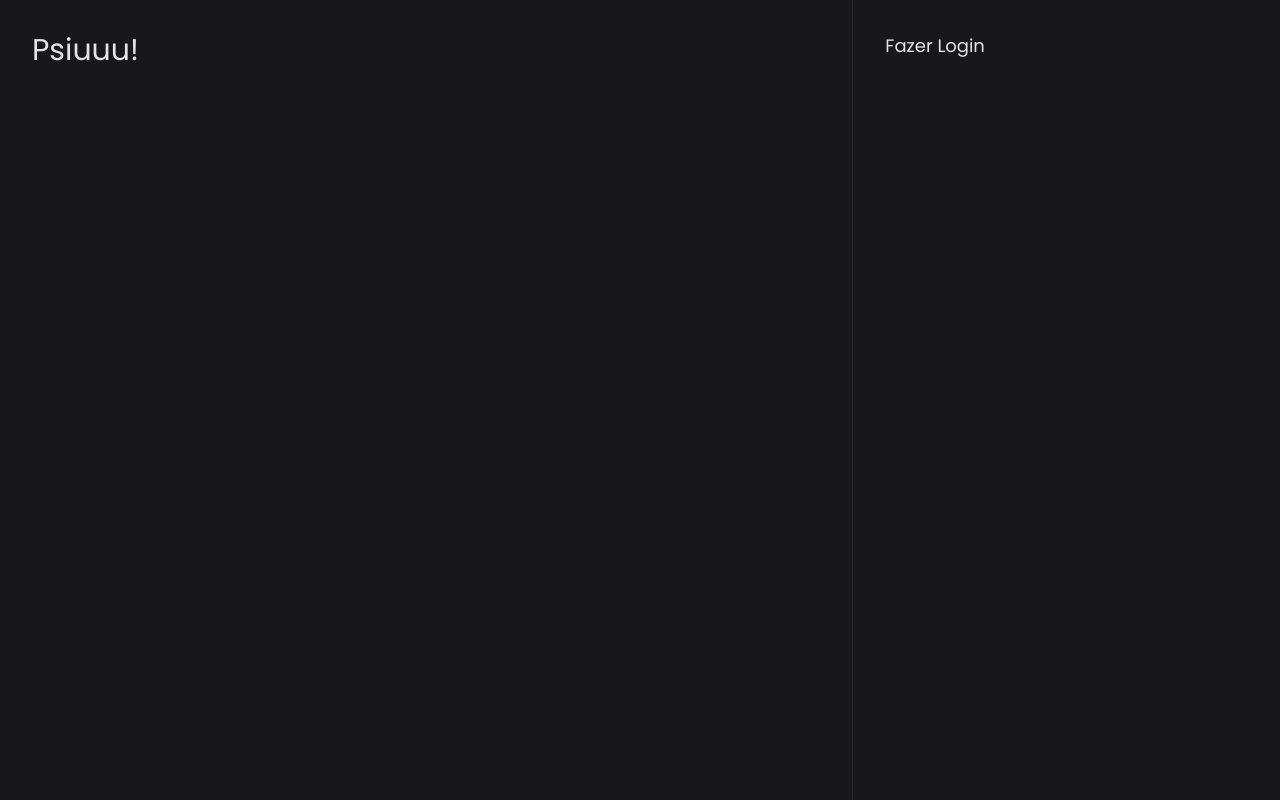
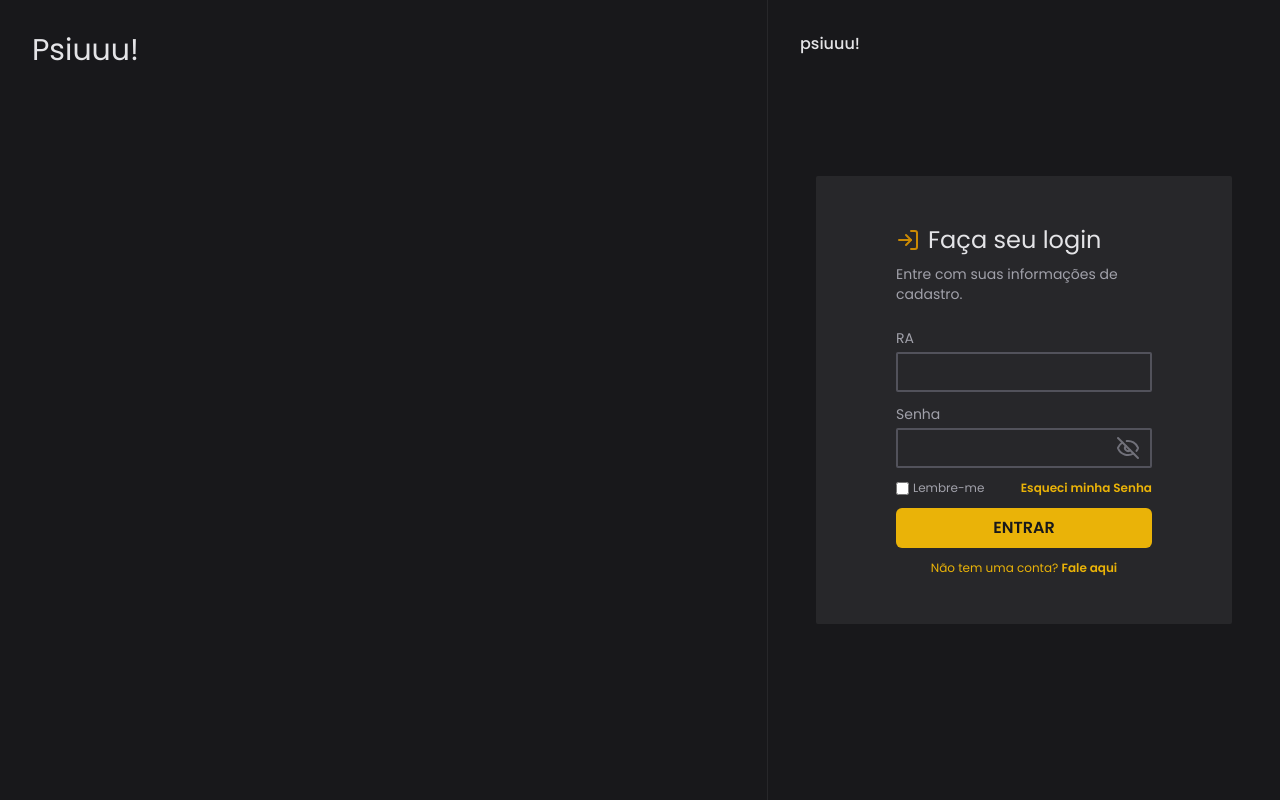
Before and after one commit to HeitorDeLimma/psiu-web-main, a React (Vite) app: page / in a window 1280 px wide. Built offline with nearby package versions, Linux system fonts and the light colour scheme.

Commit message:
Created Login page

```diff
--- a/index.html
+++ b/index.html
@@ -12,7 +12,7 @@
   <link
     href="https://fonts.googleapis.com/css2?family=Inter:ital,opsz,wght@0,14..32,100..900;1,14..32,100..900&family=Poppins:ital,wght@0,100;0,200;0,300;0,400;0,500;0,600;0,700;0,800;0,900;1,100;1,200;1,300;1,400;1,500;1,600;1,700;1,800;1,900&display=swap"
     rel="stylesheet">
-  <title>Psiuuu</title>
+  <title>Psiuuu!</title>
 </head>
 
 <body>
--- a/package.json
+++ b/package.json
@@ -9,8 +9,10 @@
     "preview": "vite preview"
   },
   "dependencies": {
+    "lucide-react": "^0.454.0",
     "react": "^18.3.1",
-    "react-dom": "^18.3.1"
+    "react-dom": "^18.3.1",
+    "react-router-dom": "^6.27.0"
   },
   "devDependencies": {
     "@rocketseat/eslint-config": "^2.2.2",
--- a/src/App.tsx
+++ b/src/App.tsx
@@ -1,9 +1,11 @@
 import './main.css'
 
-import { Sigin } from './pages/sign-in'
+import { RouterProvider } from 'react-router-dom'
+
+import { router } from './routes'
 
 function App() {
-  return <Sigin />
+  return <RouterProvider router={router} />
 }
 
 export default App
--- /dev/null
+++ b/src/pages/feed/index.tsx
@@ -0,0 +1,7 @@
+export function Feed() {
+  return (
+    <div className="bg-zinc-900 h-screen w-screen">
+      <h1 className="text-zinc-100">Feed</h1>
+    </div>
+  )
+}
--- a/src/pages/sign-in/index.tsx
+++ b/src/pages/sign-in/index.tsx
@@ -1,13 +1,99 @@
-export function Sigin() {
+import { Eye, EyeClosed, EyeOff, LogIn } from 'lucide-react'
+import { useState } from 'react'
+
+export function SignIn() {
+  const [showPassword, setShowPassword] = useState(false)
+
+  function handleShowPassword() {
+    setShowPassword(!showPassword)
+  }
+
   return (
     <div className="w-screen h-screen flex bg-zinc-900">
-      <div className="h-full w-2/3 border-r-[1px] border-zinc-800 p-8">
+      <div className="h-full w-3/5 border-r-[1px] border-zinc-800 p-8">
         <h1 className="text-zinc-200 text-3xl">Psiuuu!</h1>
       </div>
 
-      <form className="h-full w-1/3 p-8">
-        <h1 className="text-zinc-200 text-lg">Fazer Login</h1>
-      </form>
+      <div className="h-full w-2/5 relative flex items-center justify-center p-12">
+        <h1 className="absolute top-8 left-8 text-zinc-200 font-medium">
+          psiuuu!
+        </h1>
+
+        <div className="w-full bg-zinc-800 py-12 px-20 rounded-sm text-zinc-100">
+          <div className="space-y-2">
+            <div className="flex items-center gap-2">
+              <LogIn className="text-yellow-600" />
+              <h1 className="text-2xl text-zinc-200">Faça seu login</h1>
+            </div>
+            <p className="text-sm text-zinc-400">
+              Entre com suas informações de cadastro.
+            </p>
+          </div>
+
+          <form className="mt-6 space-y-3">
+            <div className="flex flex-col gap-1">
+              <label htmlFor="ra" className="text-zinc-400 text-sm">
+                RA
+              </label>
+              <input
+                id="ra"
+                type="text"
+                className="h-10 rounded-sm bg-transparent text-zinc-400 text-sm border-2 border-zinc-600 outline-none px-4 focus:border-yellow-500"
+              />
+            </div>
+
+            <div className="flex flex-col gap-1">
+              <label htmlFor="password" className="text-zinc-400 text-sm">
+                Senha
+              </label>
+
+              <div className="relative">
+                <input
+                  id="password"
+                  type={showPassword ? 'text' : 'password'}
+                  className="w-full h-10 rounded-sm bg-transparent text-zinc-400 text-sm border-2 border-zinc-600 outline-none px-4 focus:border-yellow-500"
+                />
+
+                {showPassword ? (
+                  <Eye
+                    className="absolute right-3 top-1/2 -translate-y-1/2 text-zinc-500 cursor-pointer"
+                    onClick={handleShowPassword}
+                  />
+                ) : (
+                  <EyeOff
+                    className="absolute right-3 top-1/2 -translate-y-1/2 text-zinc-500 cursor-pointer"
+                    onClick={handleShowPassword}
+                  />
+                )}
+              </div>
+            </div>
+
+            <div className="flex items-center justify-between">
+              <div className="flex items-center gap-1">
+                <input type="checkbox" id="rememberMe" />
+                <label htmlFor="rememberMe" className="text-zinc-400 text-xs">
+                  Lembre-me
+                </label>
+              </div>
+
+              <a href="#" className="text-xs text-yellow-500 font-semibold">
+                Esqueci minha Senha
+              </a>
+            </div>
+
+            <div className="flex flex-col gap-3 items-center">
+              <button className="w-full py-2 bg-yellow-500 rounded-md font-semibold text-zinc-900">
+                ENTRAR
+              </button>
+
+              <a href="" className="text-yellow-500 text-xs hover:underline">
+                Não tem uma conta?{' '}
+                <span className="font-semibold">Fale aqui</span>
+              </a>
+            </div>
+          </form>
+        </div>
+      </div>
     </div>
   )
 }
--- /dev/null
+++ b/src/routes/index.tsx
@@ -0,0 +1,15 @@
+import { createBrowserRouter } from 'react-router-dom'
+
+import { Feed } from '@/pages/feed'
+import { SignIn } from '@/pages/sign-in'
+
+export const router = createBrowserRouter([
+  {
+    path: '/',
+    element: <SignIn />,
+  },
+  {
+    path: '/feed',
+    element: <Feed />,
+  },
+])
```
Also changed, not shown: 1 other file (tests, documents, lock files or other folders).
